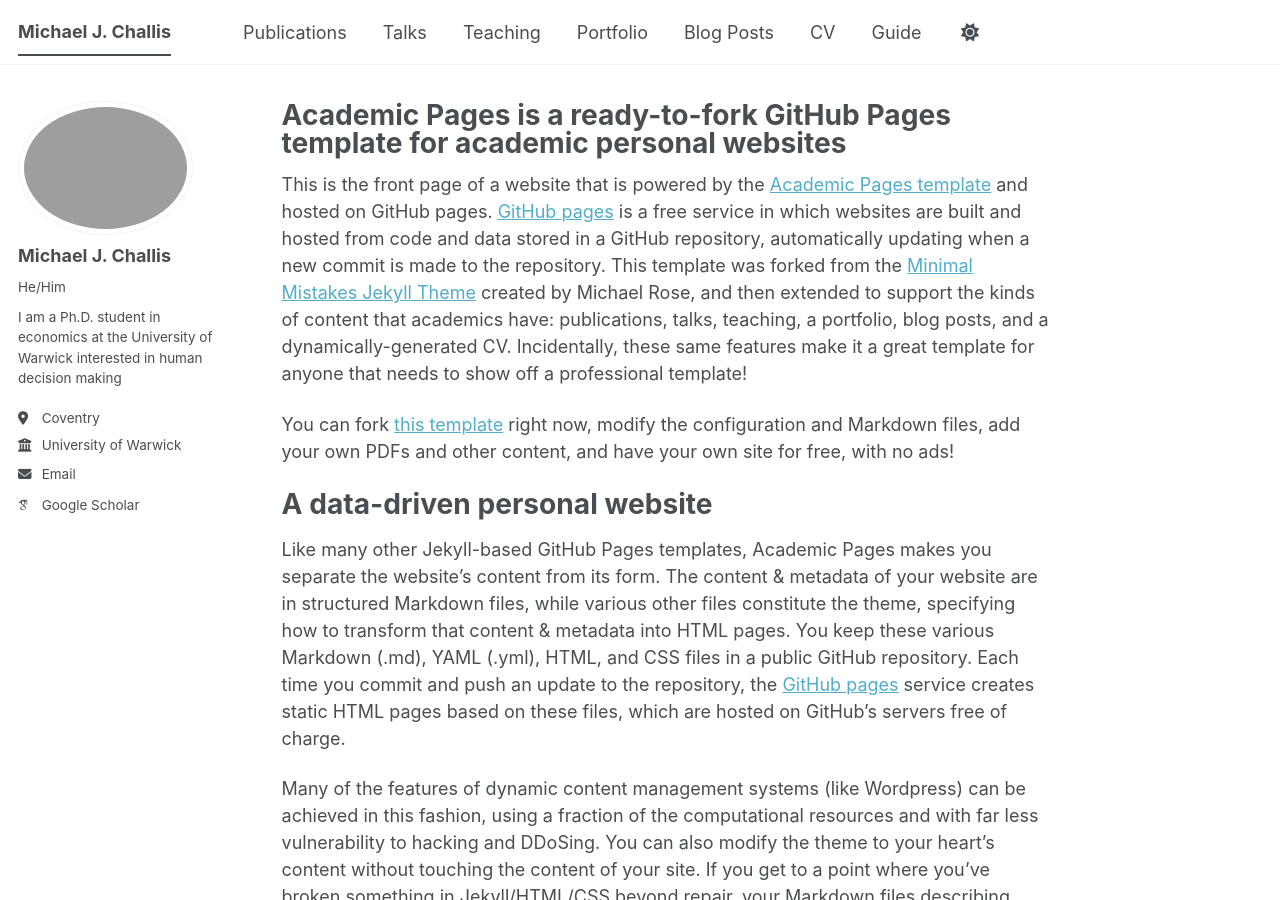
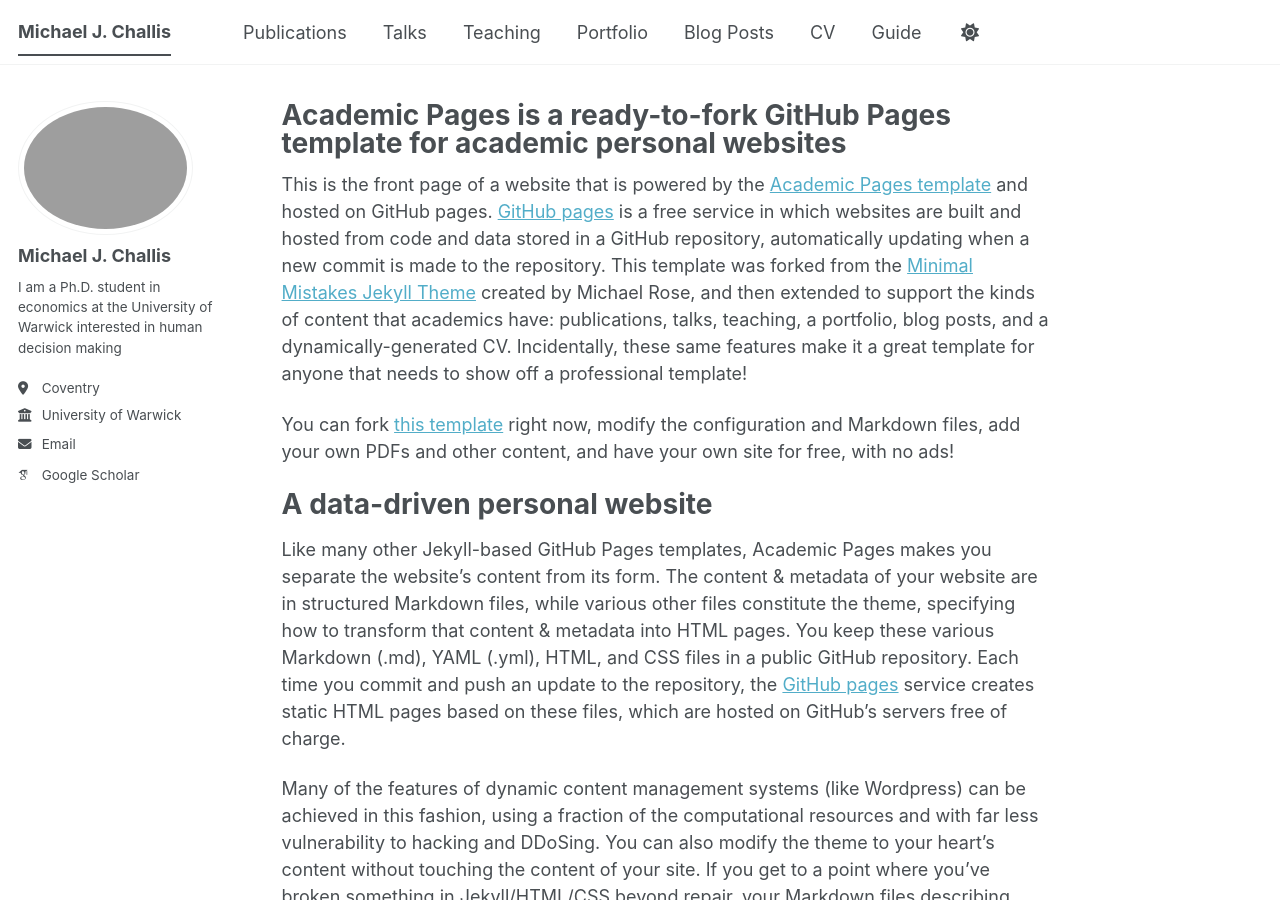
Before and after one commit to MichaelChallis/MichaelChallis.github.io, a Jekyll site: the page built from _pages/about.md, in a window 1280 px wide and 900 px high. Built offline with Jekyll 4.4.1, drawn with Linux system fonts in a browser that asks for light colours; some web fonts are replaced; a script bundle is joined from its source files by our own code; library files that are not in the unit come from our copies.

Commit message:
Update _config.yml

```diff
--- a/_config.yml
+++ b/_config.yml
@@ -25,7 +25,7 @@ author:
   # Biographic information
   avatar           : "Michael_Challis_pfp.jpg"
   name             : "Michael J. Challis"
-  pronouns         : "He/Him"
+  pronouns         : # "He/Him"
   bio              : "I am a Ph.D. student in economics at the University of Warwick interested in human decision making"
   location         : "Coventry"
   employer         : "University of Warwick"
```
